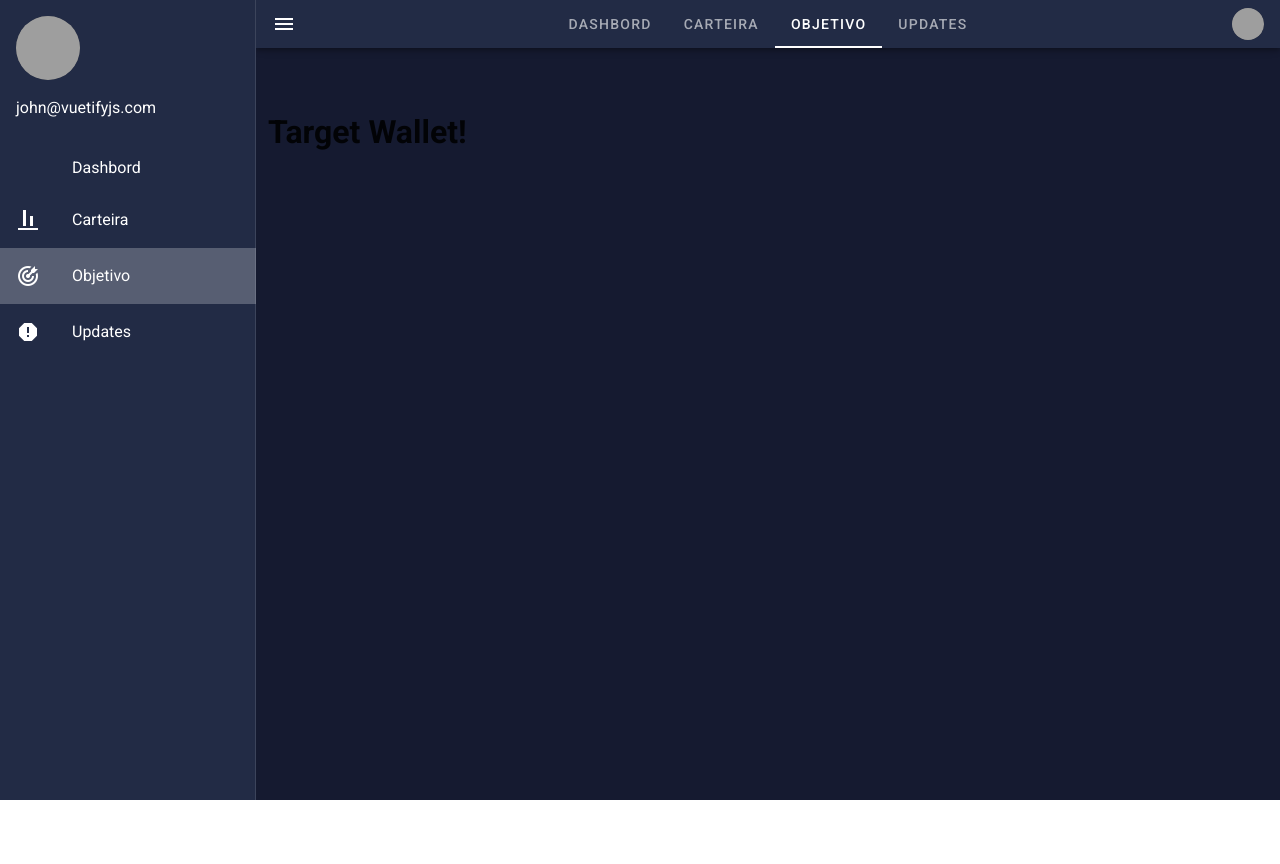
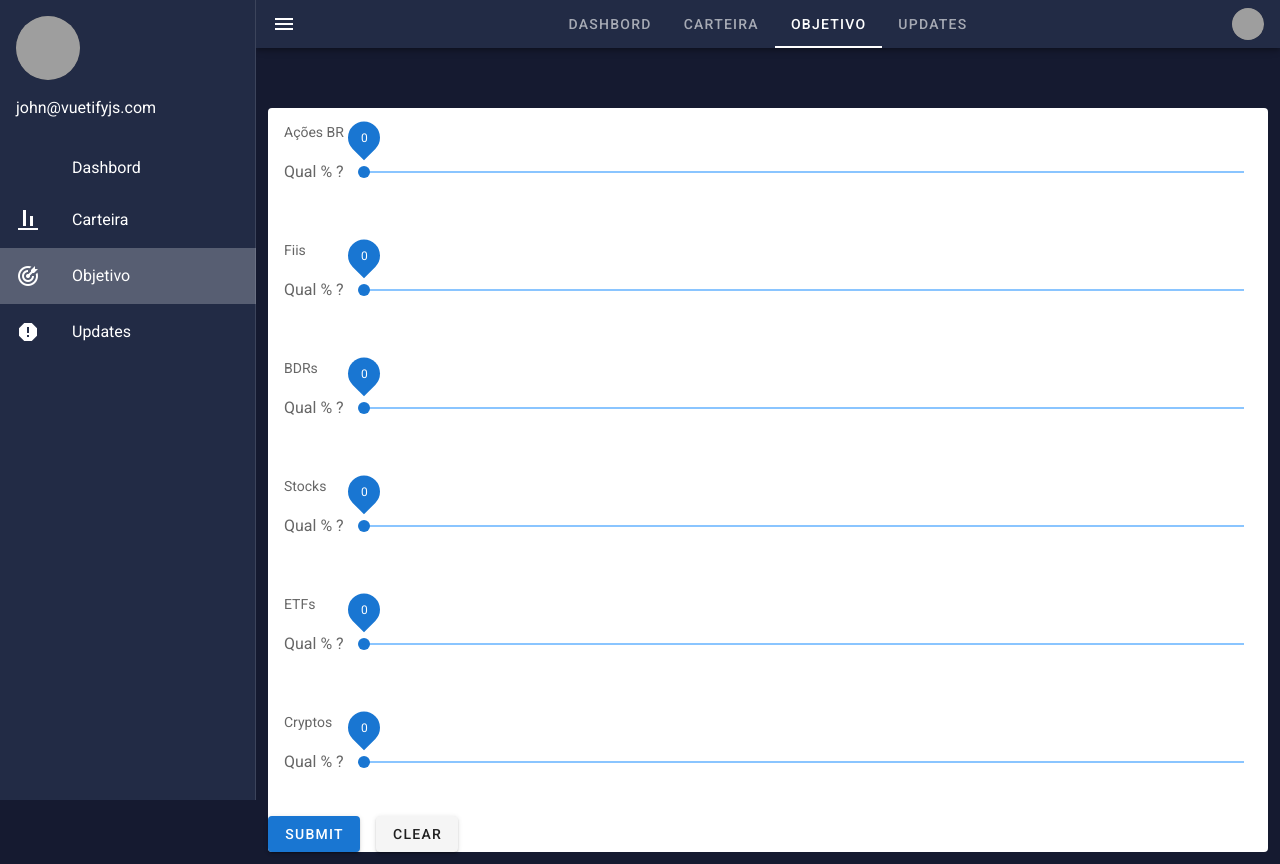
Before and after one commit to erickmob/yieldme-front, a Vue app: page /targetWallet in a window 1280 px wide. Before the commit the page ends 800 px from the top, so only its background shows below. Built offline with nearby package versions, Linux system fonts and the light colour scheme; grey boxes are pictures that could not be loaded.

Commit message:
added some charts

```diff
--- a/package.json
+++ b/package.json
@@ -12,6 +12,7 @@
     "apexcharts": "^3.23.0",
     "core-js": "^3.6.5",
     "vue": "^2.6.11",
+    "vue-apexcharts": "^1.6.0",
     "vue-router": "^3.4.9",
     "vuetify": "^2.2.11"
   },
--- a/src/App.vue
+++ b/src/App.vue
@@ -100,7 +100,7 @@
     data: () => ({
       drawer: null,
       menus: [
-        ['mdi-desktop-mac-dashboard', 'Dashbord', '/'],
+        ['mdi-desktop-mac-dashboard', 'Dashbord', '/yieldme-front'],
         ['mdi-align-vertical-bottom', 'Carteira', '/myWallet'],
         ['mdi-bullseye-arrow', 'Objetivo', '/targetWallet'],
         ['mdi-alert-octagon', 'Updates', '/updates'],
--- a/src/components/Dashboard.vue
+++ b/src/components/Dashboard.vue
@@ -0,0 +1,70 @@
+<template>
+<div id="wrapper">
+      <div class="content-area">
+        <div class="container-fluid">
+          <div class="main">
+
+            <div class="row mt-4">
+              <div class="col-md-3">
+                <div class="box shadow mt-4">
+                  <div id="chart">
+                      <apexchart width="350" type="donut" :options="chartOptions" :series="series"></apexchart>
+                  </div>
+                </div>
+              </div>
+              <div class="col-md-3">
+                <div class="box shadow mt-4">
+                  <div id="chart">
+                      <apexchart width="350" type="donut" :options="chartOptions" :series="series"></apexchart>
+                  </div>
+                </div>
+              </div>
+              <div class="col-md-3">
+                <div class="box shadow mt-4">
+                  <div id="chart">
+                      <apexchart width="350" type="donut" :options="chartOptions" :series="series"></apexchart>
+                  </div>
+                </div>
+              </div>
+              <div class="col-md-3">
+                <div class="box shadow mt-4">
+                  <div id="chart">
+                      <apexchart width="350" type="donut" :options="chartOptions" :series="series"></apexchart>
+                  </div>
+                </div>
+              </div>
+            </div>
+
+          </div>
+        </div>
+      </div>
+    </div>
+</template>
+<script>
+    export default {
+    data: () => ({
+
+          series: [44, 55, 41, 17, 15],
+          chartOptions: {
+            chart: {
+              type: 'donut',
+            },
+            responsive: [{
+              breakpoint: 480,
+              options: {
+                chart: {
+                  width: 200
+                },
+                legend: {
+                  position: 'bottom'
+                }
+              }
+            }]
+          },
+
+    })
+    }
+</script>
+
+<style scoped>
+</style>
--- a/src/components/TargetWallet.vue
+++ b/src/components/TargetWallet.vue
@@ -1,3 +1,93 @@
 <template>
-    <h1 > Target Wallet!</h1>
+  <v-card
+    flat
+    light
+  >
+    <v-subheader>Ações BR</v-subheader>
+    <v-card-text class="pt-0">
+      <v-slider
+        v-model="value"
+        :rules="rules"
+        label="Qual % ?"
+        thumb-label="always"
+        min="0"
+        max="100"
+      ></v-slider>
+    </v-card-text>
+
+
+    <v-subheader>Fiis</v-subheader>
+    <v-card-text class="pt-0">
+      <v-slider
+        v-model="value"
+        :rules="rules"
+        label="Qual % ?"
+        thumb-label="always"
+        min="0"
+        max="100"
+      ></v-slider>
+    </v-card-text>
+
+    <v-subheader>BDRs</v-subheader>
+    <v-card-text class="pt-0">
+      <v-slider
+        v-model="value"
+        :rules="rules"
+        label="Qual % ?"
+        thumb-label="always"
+        min="0"
+        max="100"
+      ></v-slider>
+    </v-card-text>
+
+    <v-subheader>Stocks</v-subheader>
+    <v-card-text class="pt-0">
+      <v-slider
+        v-model="value"
+        :rules="rules"
+        label="Qual % ?"
+        thumb-label="always"
+        min="0"
+        max="100"
+      ></v-slider>
+    </v-card-text>
+
+    <v-subheader>ETFs</v-subheader>
+    <v-card-text class="pt-0">
+      <v-slider
+        v-model="value"
+        :rules="rules"
+        label="Qual % ?"
+        thumb-label="always"
+        min="0"
+        max="100"
+      ></v-slider>
+    </v-card-text>
+
+
+    <v-subheader>Cryptos</v-subheader>
+    <v-card-text class="pt-0">
+      <v-slider
+        v-model="value"
+        :rules="rules"
+        label="Qual % ?"
+        thumb-label="always"
+        min="0"
+        max="100"
+      ></v-slider>
+    </v-card-text>
+
+    <v-btn color="primary"
+        class="mr-4"
+        @click="submit"
+        >
+        submit
+    </v-btn>
+
+    <v-btn color="gray" @click="clear">
+        clear
+    </v-btn>
+
+  </v-card>
+
 </template>
--- a/src/main.js
+++ b/src/main.js
@@ -2,7 +2,7 @@ import Vue from 'vue'
 import App from './App.vue'
 import vuetify from './plugins/vuetify';
 import router from './router'
-
+import '@/plugins/apexcharts'
 
 Vue.config.productionTip = false
 
--- /dev/null
+++ b/src/plugins/apexcharts.js
@@ -0,0 +1,4 @@
+import Vue from 'vue'
+import VueApexCharts from 'vue-apexcharts'
+
+Vue.component('apexchart', VueApexCharts)
--- a/src/router.js
+++ b/src/router.js
@@ -1,6 +1,7 @@
 import Vue from 'vue'
 import Router from 'vue-router'
 
+import Dashboard from './components/Dashboard'
 import MyWallet from './components/MyWallet'
 import TargetWallet from './components/TargetWallet'
 import Updates from './components/Updates'
@@ -10,6 +11,7 @@ Vue.use(Router)
 export default new Router({
     mode: 'history',
     routes: [
+        { path: '/yieldme-front', component:Dashboard},
         { path: '/myWallet', component:MyWallet},
         { path: '/targetWallet', component:TargetWallet},
         { path: '/updates', component:Updates},
```
Also changed, not shown: src/components/Header.vue (deleted, +0 -51 lines), src/components/Home.vue (deleted, +0 -134 lines), src/components/SideMenu.vue (deleted, +0 -55 lines), 1 other file (tests, documents, lock files or other folders).
